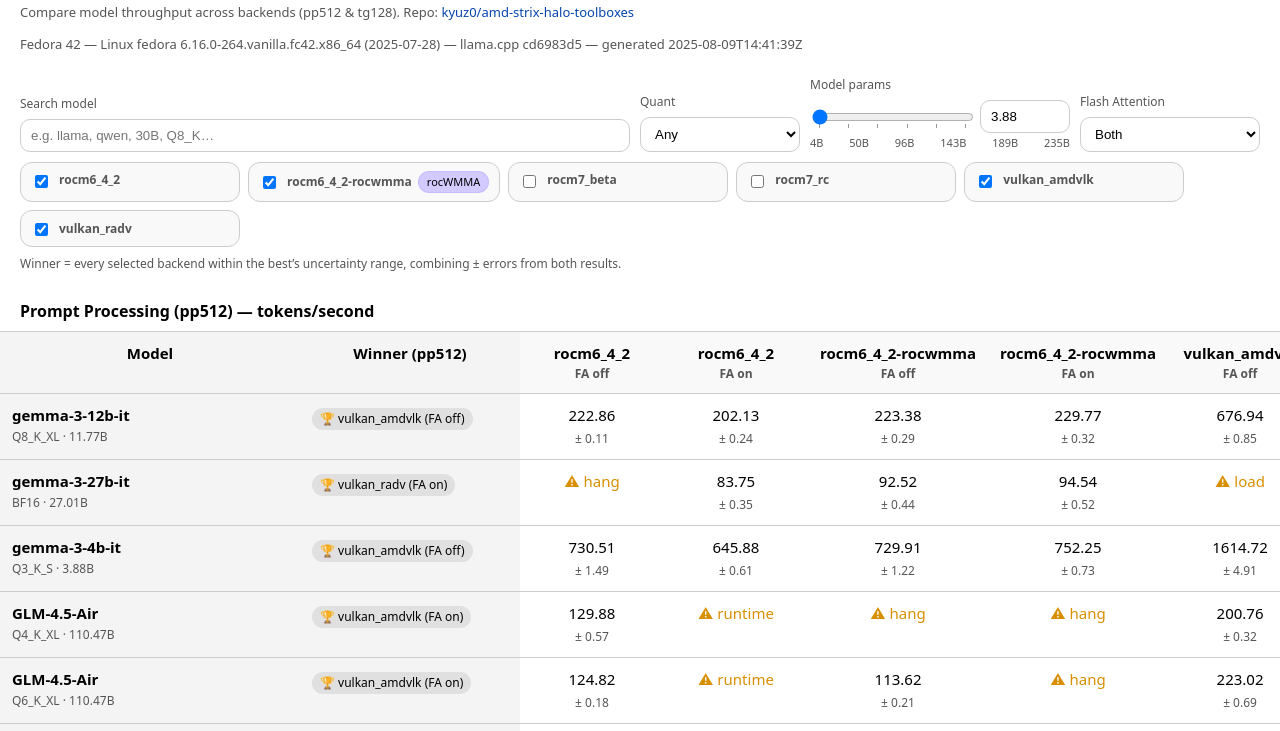
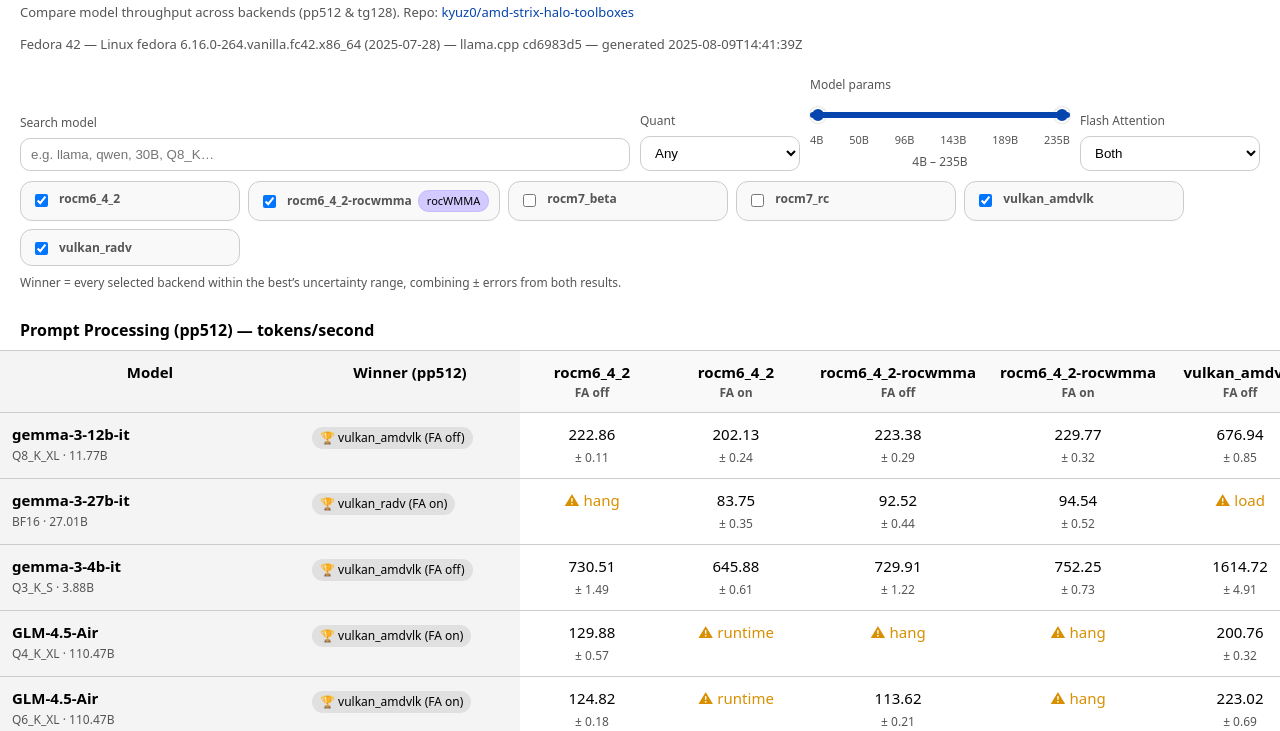
Before and after one commit to JiuyangLiu/amd-strix-halo-toolboxes, a plain HTML site: page docs/index.html in a window 1280 px wide. Shown: the part 50-781 px from the top of the page. Drawn offline with Linux system fonts and the light colour scheme.

Commit message:
Updated slider

```diff
--- a/docs/index.html
+++ b/docs/index.html
@@ -91,6 +91,75 @@
             gap: 8px;
             align-items: center;
         }
+
+
+        .range-wrap {
+            position: relative;
+            height: 30px;
+        }
+
+        .range-wrap input[type="range"] {
+            position: absolute;
+            inset: 0;
+            width: 100%;
+            margin: 0;
+            background: transparent;
+            pointer-events: none;
+            appearance: none;
+        }
+
+        .range-wrap input[type="range"]::-webkit-slider-thumb {
+            pointer-events: auto;
+            appearance: none;
+            height: 16px;
+            width: 16px;
+            border-radius: 50%;
+            background: var(--accent);
+            border: 2px solid #fff;
+            box-shadow: 0 0 2px rgba(0, 0, 0, 0.3);
+            cursor: pointer;
+            transition: background 0.2s, transform 0.2s;
+        }
+
+        .range-wrap input[type="range"]::-webkit-slider-thumb:hover {
+            background: #0451cc;
+            transform: scale(1.1);
+        }
+
+        .range-wrap input[type="range"]::-moz-range-thumb {
+            pointer-events: auto;
+            height: 16px;
+            width: 16px;
+            border-radius: 50%;
+            background: var(--accent);
+            border: 2px solid #fff;
+            box-shadow: 0 0 2px rgba(0, 0, 0, 0.3);
+            cursor: pointer;
+            transition: background 0.2s, transform 0.2s;
+        }
+
+        .range-wrap input[type="range"]::-moz-range-thumb:hover {
+            background: #0451cc;
+            transform: scale(1.1);
+        }
+
+        .range-track {
+            position: absolute;
+            top: 50%;
+            height: 6px;
+            width: 100%;
+            transform: translateY(-50%);
+            border-radius: 999px;
+            background: #e5e5e5;
+        }
+
+        .range-values {
+            margin-top: 4px;
+            font-size: 12px;
+            color: var(--muted);
+            text-align: center;
+        }
+
 
         input[type="range"] {
             width: 100%;
@@ -311,13 +380,22 @@
         </div>
         <div>
             <label>Model params</label>
-            <div class="slider">
-                <input id="size" type="range" step="0.01" min="0" max="100" value="0" list="tickmarks">
-                <input id="sizeOut" type="number" step="0.01">
+
+            <div class="range-wrap" id="sizeRange">
+                <input type="range" id="sizeLo" step="1">
+                <input type="range" id="sizeHi" step="1">
+                <div class="range-track" id="sizeTrack"></div>
             </div>
-            <div class="ticks" id="tickLabels"></div>
-            <datalist id="tickmarks"></datalist>
+
+            <div class="ticks">
+                <span>4B</span><span>50B</span><span>96B</span><span>143B</span><span>189B</span><span>235B</span>
+            </div>
+
+            <div class="range-values">
+                <span id="sizeLoVal">4B</span> – <span id="sizeHiVal">235B</span>
+            </div>
         </div>
+
         <div>
             <label for="faMode">Flash Attention</label>
             <select id="faMode">
@@ -362,23 +440,26 @@
 
     <script>
         (async function () {
-            // dynamic tie threshold: within K sigmas of best, with a small absolute floor
-            const K_SIGMA = 1.0;     // 1σ; set 1.96 for ~95% CI
-            const MIN_TOL = 0.25;    // tokens/s floor if stds are tiny/missing
+            const K_SIGMA = 1.0;
+            const MIN_TOL = 0.25;
 
-            const res = await fetch('results.json'); const data = await res.json();
+            const res = await fetch('results.json');
+            const data = await res.json();
             const allRuns = data.runs || [];
             const perfRuns = allRuns.filter(r => r.test === 'pp512' || r.test === 'tg128');
 
             const metaLine = document.getElementById('meta-line');
             const search = document.getElementById('search');
             const quantSel = document.getElementById('quant');
-            const size = document.getElementById('size');
-            const sizeOut = document.getElementById('sizeOut');
-            const ticks = document.getElementById('tickmarks');
-            const tickLabels = document.getElementById('tickLabels');
             const colPicker = document.getElementById('columns');
             const faMode = document.getElementById('faMode');
+
+            // NEW dual slider elements
+            const sizeLo = document.getElementById('sizeLo');
+            const sizeHi = document.getElementById('sizeHi');
+            const sizeTrack = document.getElementById('sizeTrack');
+            const sizeLoVal = document.getElementById('sizeLoVal');
+            const sizeHiVal = document.getElementById('sizeHiVal');
 
             metaLine.textContent = `${data.meta?.os_kernel || ''} — llama.cpp ${(data.meta?.llamacpp_builds || []).map(b => b.hash).join(', ') || 'unknown'} — generated ${data.meta?.generated_at || ''}`;
 
@@ -392,7 +473,6 @@
                 if (!byModel[name].quant && r.quant) byModel[name].quant = r.quant;
                 if (byModel[name].sizeB == null) byModel[name].sizeB = (r.name_params_b ?? r.params_b);
             }
-            // include error-only logs so we can show ⚠️
             for (const r of allRuns) {
                 if (r.test || !r.error) continue;
                 const name = r.model_clean || r.model; if (!byModel[name]) continue;
@@ -420,39 +500,63 @@
             const quants = [...new Set(Object.values(byModel).map(m => (m.quant || 'Unknown').toUpperCase()))].sort();
             quants.forEach(q => { const o = document.createElement('option'); o.value = (q === 'UNKNOWN' ? '' : q); o.textContent = q; quantSel.appendChild(o); });
 
+            // --- Dual range slider setup ---
             const sizes = Object.values(byModel).map(m => m.sizeB).filter(v => typeof v === 'number').sort((a, b) => a - b);
-            const minB = sizes[0] ?? 0, maxB = sizes[sizes.length - 1] ?? 100;
-            size.min = String(minB); size.max = String(maxB); size.step = "0.01"; size.value = String(minB); sizeOut.value = String(minB);
-            const marks = 6; ticks.innerHTML = ''; tickLabels.innerHTML = '';
-            for (let i = 0; i < marks; i++) {
-                const v = (minB + (i * (maxB - minB) / (marks - 1)));
-                const opt = document.createElement('option'); opt.value = v.toFixed(2); ticks.appendChild(opt);
-                const lab = document.createElement('span'); lab.textContent = `${v.toFixed(0)}B`; tickLabels.appendChild(lab);
+            const MIN_B = sizes[0] ?? 0;
+            const MAX_B = sizes[sizes.length - 1] ?? 100;
+            [sizeLo, sizeHi].forEach(inp => { inp.min = MIN_B; inp.max = MAX_B; inp.step = 1; });
+            sizeLo.value = MIN_B;
+            sizeHi.value = MAX_B;
+            const filters = { sizeLo: MIN_B, sizeHi: MAX_B };
+
+            function fmtB(n) { return `${Number(n).toFixed(0)}B`; }
+            function clampRange() {
+                if (+sizeLo.value > +sizeHi.value) {
+                    const active = document.activeElement === sizeLo ? sizeLo : sizeHi;
+                    if (active === sizeLo) sizeHi.value = sizeLo.value;
+                    else sizeLo.value = sizeHi.value;
+                }
             }
+            function paintTrack() {
+                const a = (+sizeLo.value - MIN_B) / (MAX_B - MIN_B) * 100;
+                const b = (+sizeHi.value - MIN_B) / (MAX_B - MIN_B) * 100;
+                sizeTrack.style.background =
+                    `linear-gradient(to right,
+                #e5e5e5 ${a}%,
+                var(--accent) ${a}%,
+                var(--accent) ${b}%,
+                #e5e5e5 ${b}%)`;
+            }
+            function updateSizeUI(pushRender = true) {
+                clampRange();
+                sizeLoVal.textContent = fmtB(sizeLo.value);
+                sizeHiVal.textContent = fmtB(sizeHi.value);
+                filters.sizeLo = +sizeLo.value;
+                filters.sizeHi = +sizeHi.value;
+                paintTrack();
+                if (pushRender) render();
+            }
+            sizeLo.addEventListener('input', () => updateSizeUI(true));
+            sizeHi.addEventListener('input', () => updateSizeUI(true));
+            updateSizeUI(false);
 
-            const TOL = 1.00;
-
+            // --- Filters ---
             function matchesFilters(name) {
                 const q = (search.value || '').toLowerCase();
                 if (q && !name.toLowerCase().includes(q)) return false;
                 const info = byModel[name];
                 if (quantSel.value && (info.quant || '').toUpperCase() !== quantSel.value.toUpperCase()) return false;
-                if (info.sizeB != null && info.sizeB < parseFloat(size.value) - 1e-9) return false;
+                if (info.sizeB != null && (info.sizeB < filters.sizeLo || info.sizeB > filters.sizeHi)) return false;
                 return true;
             }
 
-            // remove quantization tokens from the title (we still show quant below)
             function cleanTitle(name, quant) {
                 const qTokens = ['BF16', 'F16', 'F32', 'FP16', 'MXFP2', 'MXFP4', 'MXFP8'];
                 if (quant) qTokens.push(quant.toUpperCase());
                 let t = name;
-                // common GGUF quant forms like Q4_K_M, Q8_0, Q6_K, Q3_K_S, etc.
                 t = t.replace(/[-_](Q\d+(?:_[A-Z0-9]+)*)/gi, '');
-                // BF16/F16/F32/MXFPx anywhere
                 t = t.replace(new RegExp(`[-_]?(${qTokens.join('|')})\\b`, 'gi'), '');
-                // drop "-UD"
                 t = t.replace(/-UD\b/gi, '');
-                // collapse leftover double separators
                 t = t.replace(/[-_]{2,}/g, '-')
                     .replace(/\s{2,}/g, ' ')
                     .replace(/[-_]+$/, '')
@@ -487,7 +591,6 @@
             }
 
             function winnersHTML(name, test, colDefs) {
-                // Collect (env, fa, mean, std) for visible columns
                 const vals = [];
                 for (const c of colDefs) {
                     const v = byModel[name][test][c.key];
@@ -501,26 +604,19 @@
                     }
                 }
                 if (!vals.length) return '<span class="muted">—</span>';
-
-                // Best backend by mean
                 let best = vals[0];
                 for (const v of vals) if (v.mean > best.mean) best = v;
-
-                // Tie rule: within max(MIN_TOL, K*sqrt(std_best^2 + std_i^2))
                 const winners = [];
                 for (const v of vals) {
                     const pooled = Math.sqrt((best.std || 0) ** 2 + (v.std || 0) ** 2);
                     const tol = Math.max(MIN_TOL, K_SIGMA * pooled);
                     if ((best.mean - v.mean) <= tol) winners.push(v);
                 }
-
-                // Render pills. If FA mode = both, show FA state on the pill.
                 if (faMode.value !== 'both') {
                     const envs = [...new Set(winners.map(w => w.env))];
                     return `<div class="winner-wrap">${envs.map(env =>
                         `<span class="winner-pill">🏆 ${env}</span>`).join('')}</div>`;
                 } else {
-                    // group by env and list FA(s) that tied
                     const byEnv = {};
                     for (const w of winners) (byEnv[w.env] ||= new Set()).add(w.fa);
                     return `<div class="winner-wrap">${Object.entries(byEnv).map(([env, fas]) => {
@@ -534,27 +630,21 @@
             function renderTable(prefix, test) {
                 const envSel = selectedEnvs(); const mode = faMode.value;
                 const colDefs = buildColDefs(envSel, mode);
-
                 const h = document.getElementById(`${prefix}-h`);
                 h.innerHTML = headerHTML(test, colDefs);
-
                 const tbody = document.querySelector(`#tbl-${prefix} tbody`);
                 tbody.innerHTML = '';
-
                 for (const name of models.filter(matchesFilters)) {
                     const tr = document.createElement('tr');
-
                     const tdM = document.createElement('td');
                     tdM.className = 'col-model';
                     const info = byModel[name];
                     tdM.innerHTML = `<div class="model-title">${cleanTitle(name, info.quant)}</div><div class="model-meta">${info.quant || '—'} · ${(info.sizeB ?? '—')}B</div>`;
                     tr.appendChild(tdM);
-
                     const tdW = document.createElement('td');
                     tdW.className = 'col-winner';
                     tdW.innerHTML = winnersHTML(name, test, colDefs);
                     tr.appendChild(tdW);
-
                     for (const c of colDefs) {
                         const td = document.createElement('td');
                         td.innerHTML = cellHTML(name, test, c.key);
@@ -569,15 +659,12 @@
                 renderTable('tg', 'tg128');
             }
 
-            // events
             [search, quantSel, faMode].forEach(el => el.addEventListener('input', render));
             colPicker.addEventListener('change', render);
-            size.addEventListener('input', e => { sizeOut.value = Number(e.target.value).toFixed(2); render(); });
-            sizeOut.addEventListener('input', e => { size.value = e.target.value; render(); });
-
             render();
         })();
     </script>
+
 </body>
 
 </html>
```
